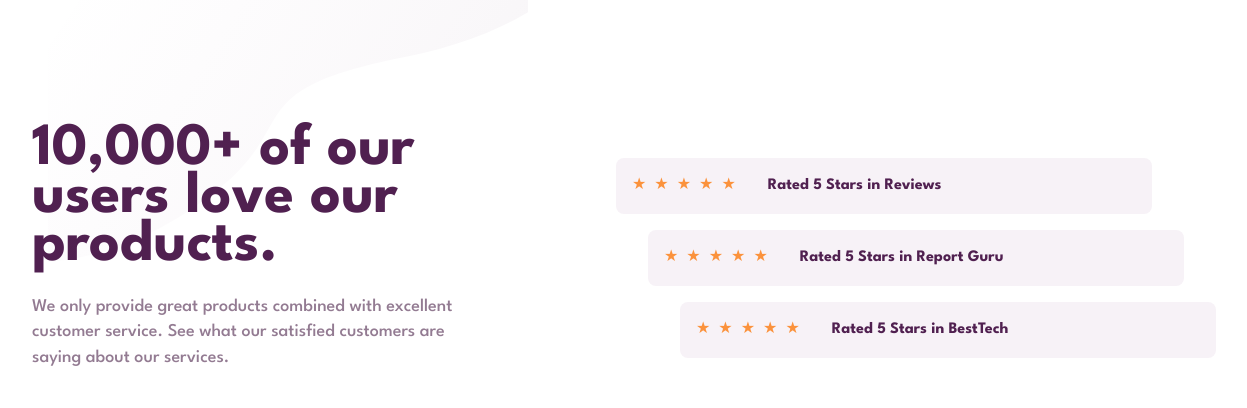
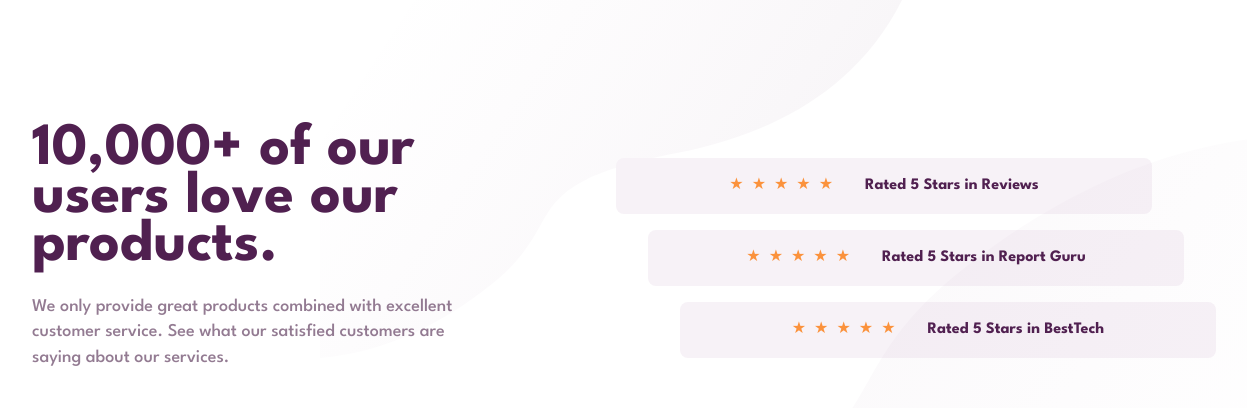
Before and after one commit to mechitoua/social-proof-section, a website built with Vite: page index.html in a window 1536 px wide. Shown: the top 408 px of the page, without its empty margins (176-1423 px from the left). Built offline with nearby package versions, Linux system fonts and the light colour scheme.

Commit message:
fix: adjusting the mobile view layout

```diff
--- a/index.html
+++ b/index.html
@@ -17,10 +17,12 @@
       <div class="grid lg:grid-cols-2 gap-12 items-start mb-16">
         <!-- Left Column - Header -->
         <div class="max-w-md">
-          <h2 class="text-6xl font-bold text-dark-magenta leading-[0.8] mb-6">
+          <h2
+            class="text-6xl font-bold text-dark-magenta leading-[0.8] mb-6 md:text-left text-center">
             10,000+ of our users love our products.
           </h2>
-          <p class="text-grayish-magenta leading-[1.4] font-medium text-lg">
+          <p
+            class="text-grayish-magenta md:text-left text-center leading-[1.4] font-medium text-lg">
             We only provide great products combined with excellent customer
             service. See what our satisfied customers are saying about our
             services.
@@ -30,7 +32,7 @@
         <!-- Right Column - Ratings -->
         <div class="space-y-4 lg:pt-8">
           <div
-            class="bg-grayish-magenta-lighter p-4 rounded-lg transform translate-x-0 lg:translate-x-0 flex flex-col sm:flex-row sm:items-center gap-2 sm:gap-8">
+            class="bg-grayish-magenta-lighter p-4 rounded-lg transform translate-x-0 lg:translate-x-0 flex flex-col justify-center items-center sm:flex-row sm:items-center gap-2 sm:gap-8">
             <div class="flex gap-2">
               <span class="text-orange-400">★</span>
               <span class="text-orange-400">★</span>
@@ -44,7 +46,7 @@
           </div>
 
           <div
-            class="bg-grayish-magenta-lighter p-4 rounded-lg transform translate-x-0 lg:translate-x-8 flex flex-col sm:flex-row sm:items-center gap-2 sm:gap-8">
+            class="bg-grayish-magenta-lighter p-4 rounded-lg transform translate-x-0 lg:translate-x-8 flex flex-col items-center justify-center sm:flex-row sm:items-center gap-2 sm:gap-8">
             <div class="flex gap-2">
               <span class="text-orange-400">★</span>
               <span class="text-orange-400">★</span>
@@ -58,7 +60,7 @@
           </div>
 
           <div
-            class="bg-grayish-magenta-lighter p-4 rounded-lg transform translate-x-0 lg:translate-x-16 flex flex-col sm:flex-row sm:items-center gap-2 sm:gap-8">
+            class="bg-grayish-magenta-lighter p-4 rounded-lg transform translate-x-0 lg:translate-x-16 flex flex-col items-center justify-center sm:flex-row sm:items-center gap-2 sm:gap-8">
             <div class="flex gap-2">
               <span class="text-orange-400">★</span>
               <span class="text-orange-400">★</span>
--- a/style.css
+++ b/style.css
@@ -9,25 +9,59 @@ body {
 body::before {
   content: '';
   position: absolute;
-  top: 0;
-  left: -416px;
-  width: 30rem;
-  height: 362px;
+  top: 0rem;
+  left: -60px;
+  width: 40rem;
+  height: 600px;
   background-image: url('/bg-pattern-top-desktop.svg');
   background-repeat: no-repeat;
-  transform: translate(40rem, -100px);
+  transform: translate(10rem, -10px);
   z-index: 0;
 }
 
 body::after {
   content: '';
   position: absolute;
-  bottom: 0;
-  right: 0;
-  width: 30rem;
-  height: 362px;
+  bottom: 10px;
+  right: -160px;
+  width: 70rem;
+  height: 600px;
   background-image: url('/bg-pattern-bottom-desktop.svg');
   background-repeat: no-repeat;
-  transform: translate(-10rem, 10px);
+  transform: translate(-10rem, 16px);
   z-index: 0;
 }
+
+@media (min-width: 1450px) {
+  body::before {
+    top: 6rem;
+    left: -9rem;
+    width: 37rem;
+    height: 400px;
+    transform: translate(40rem, -100px);
+    background-image: url('/bg-pattern-top-desktop.svg');
+  }
+  body::after {
+    bottom: 1rem;
+    right: -10rem;
+    width: 73rem;
+    height: 660px;
+    transform: translate(-10rem, 12px);
+    background-image: url('/bg-pattern-bottom-desktop.svg');
+  }
+}
+
+@media (min-width: 350px) and (max-width: 768px) {
+  body::before {
+    left: -470px;
+    width: 372px;
+    height: 250px;
+    position: absolute;
+    transform: translate(470px, 0px);
+    background-image: url('/bg-pattern-top-mobile.svg');
+  }
+  body::after {
+    right: 0;
+    width: 0;
+  }
+}
```
